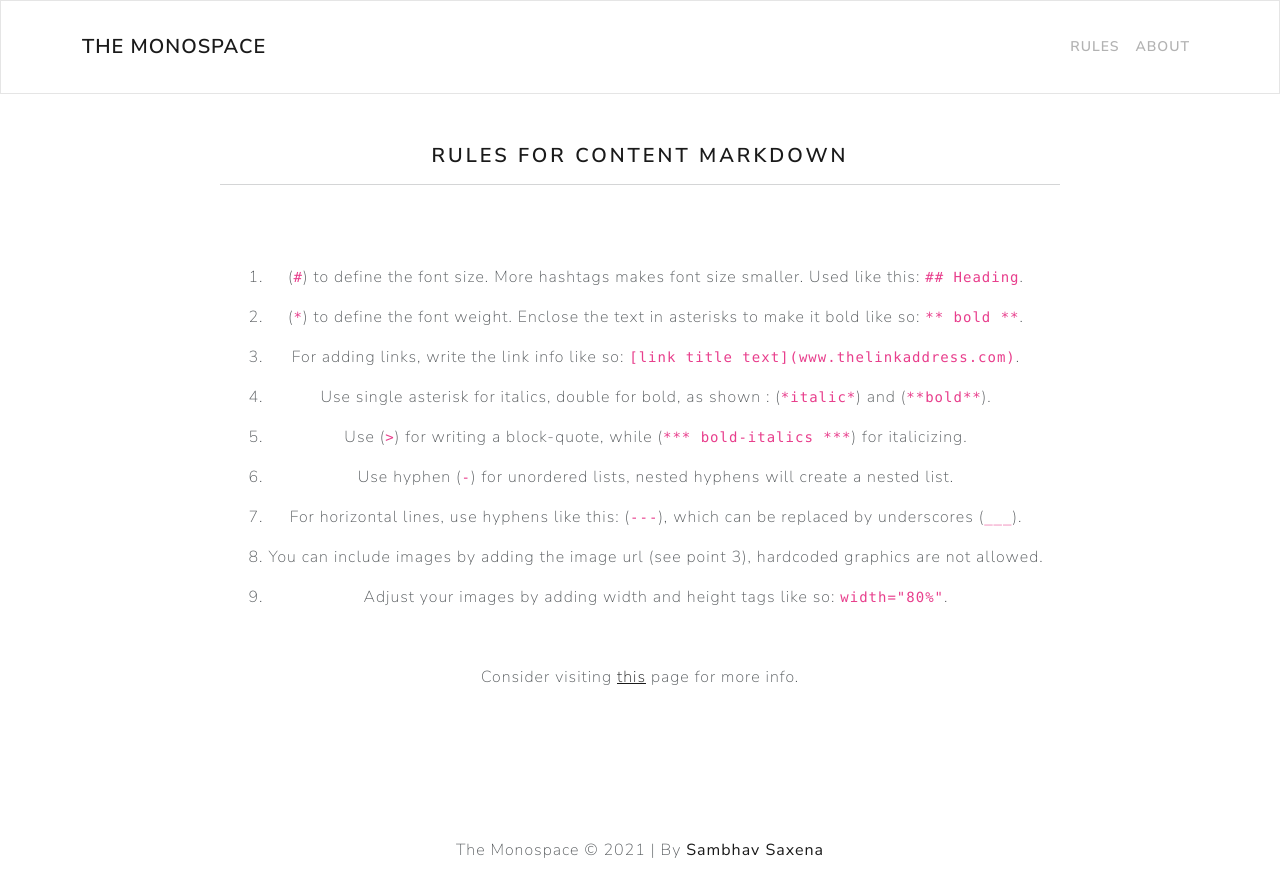
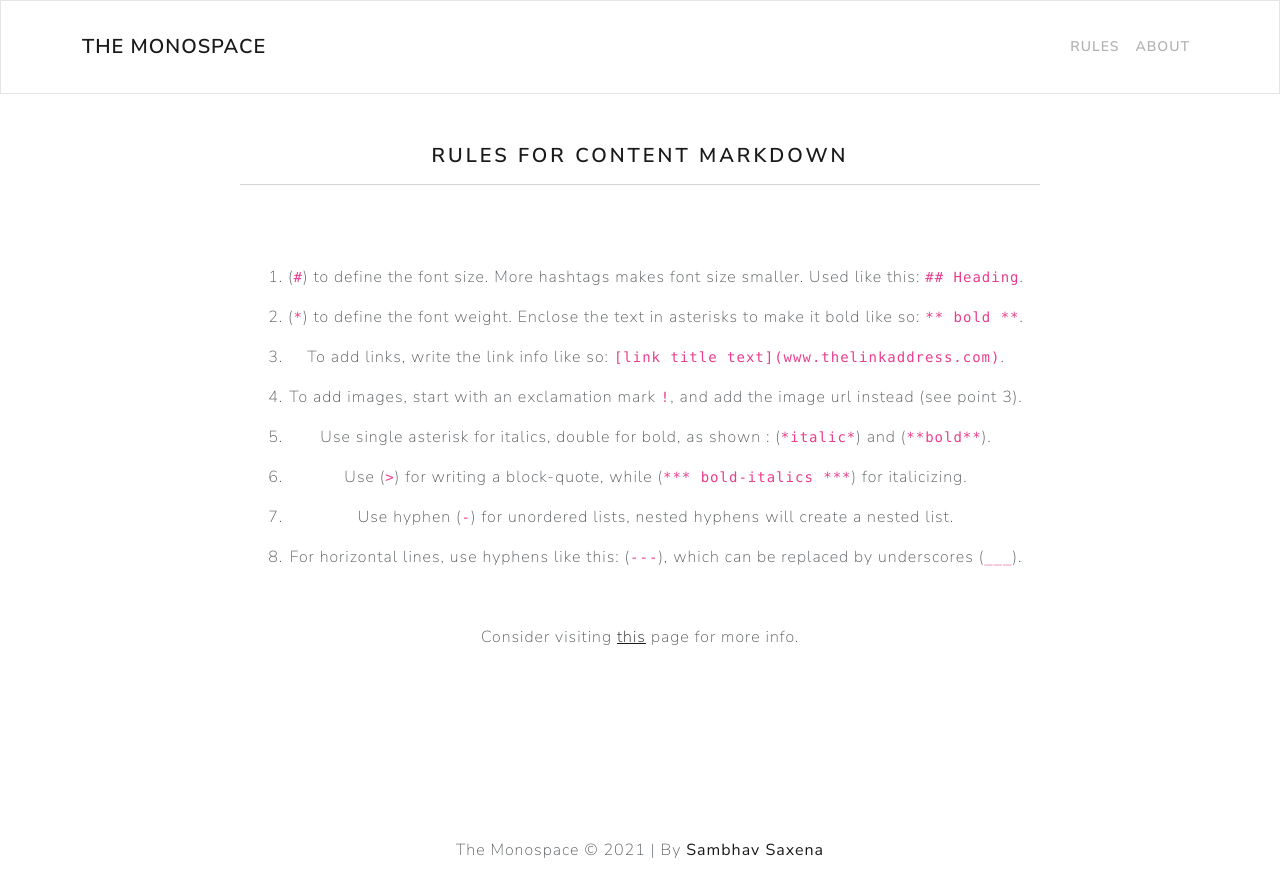
Before and after one commit to sambhavsaxena/secret-shed, a React (Create React App) app in the folder frontend/: page /rules in a window 1280 px wide. Built offline with nearby package versions, Linux system fonts and the light colour scheme.

Commit message:
Update Rules.js

```diff
--- a/frontend/src/screens/Rules.js
+++ b/frontend/src/screens/Rules.js
@@ -15,25 +15,22 @@ const Rules = () => {
                         2) (`*`) to define the font weight. Enclose the text in asterisks to make it bold like so: `** bold **`.
                     </ReactMarkdown>
                     <ReactMarkdown>
-                        3) For adding links, write the link info like so: `[link title text](www.thelinkaddress.com)`.
+                        3) To add links, write the link info like so: `[link title text](www.thelinkaddress.com)`.
                     </ReactMarkdown>
                     <ReactMarkdown>
-                        4) Use single asterisk for italics, double for bold, as shown : (`*italic*`) and (`**bold**`).
+                        4) To add images, start with an exclamation mark `!`, and add the image url instead (see point 3).
                     </ReactMarkdown>
                     <ReactMarkdown>
-                        5) Use (`&gt;`) for writing a block-quote, while (`*** bold-italics ***`) for italicizing.
+                        5) Use single asterisk for italics, double for bold, as shown : (`*italic*`) and (`**bold**`).
                     </ReactMarkdown>
                     <ReactMarkdown>
-                        6) Use hyphen (`-`) for unordered lists, nested hyphens will create a nested list.
+                        6) Use (`&gt;`) for writing a block-quote, while (`*** bold-italics ***`) for italicizing.
                     </ReactMarkdown>
                     <ReactMarkdown>
-                        7) For horizontal lines, use hyphens like this: (`---`), which can be replaced by underscores (`___`).
+                        7) Use hyphen (`-`) for unordered lists, nested hyphens will create a nested list.
                     </ReactMarkdown>
                     <ReactMarkdown>
-                        8) You can include images by adding the image url (see point 3), hardcoded graphics are not allowed.
-                    </ReactMarkdown>
-                    <ReactMarkdown>
-                        9) Adjust your images by adding width and height tags like so: `width="80%"`.
+                        8) For horizontal lines, use hyphens like this: (`---`), which can be replaced by underscores (`___`).
                     </ReactMarkdown>
                 </Card.Body><br />
                 Consider visiting <a href="https://www.markdownguide.org/basic-syntax" rel="noreferrer" target="_blank">this</a> page for more info.
```
